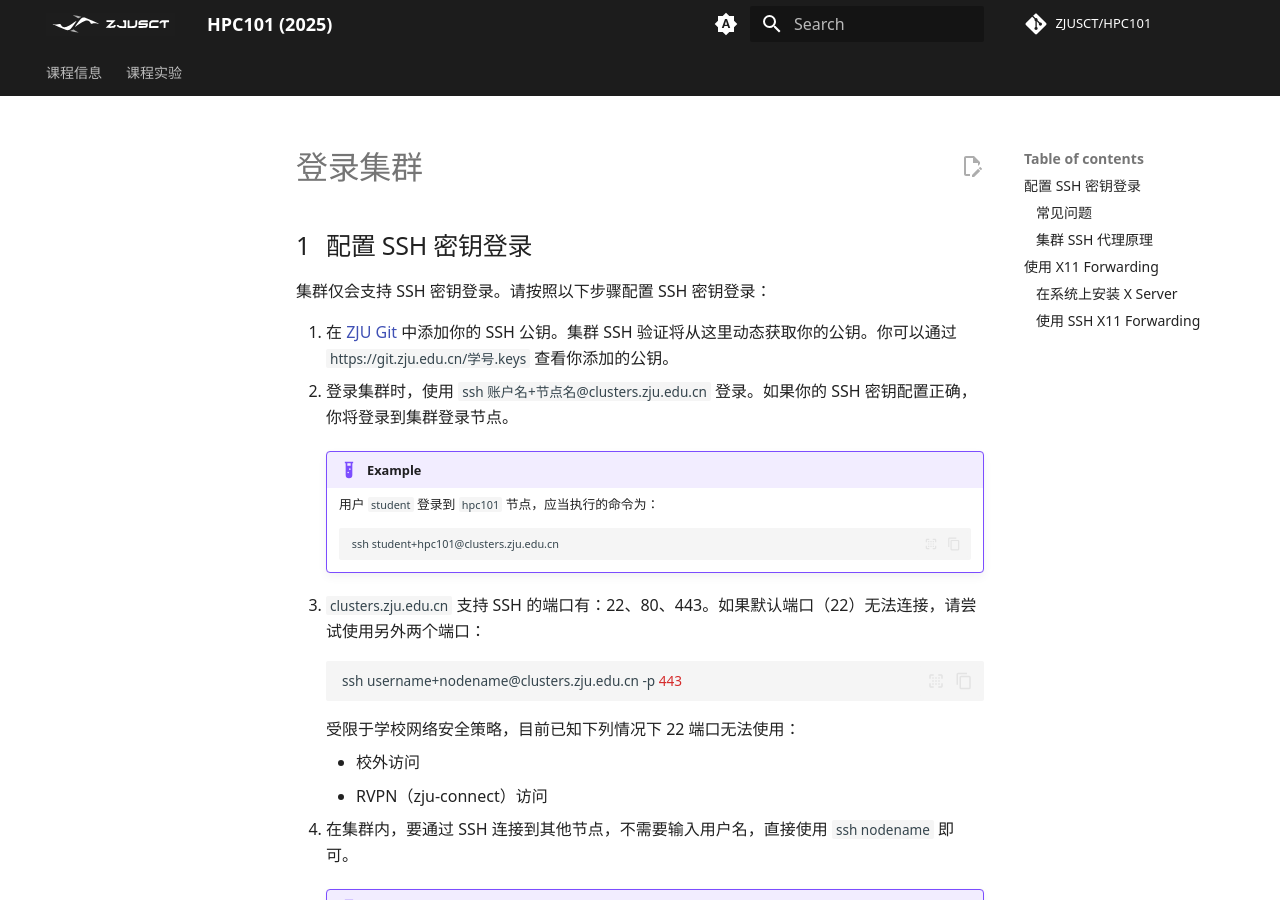
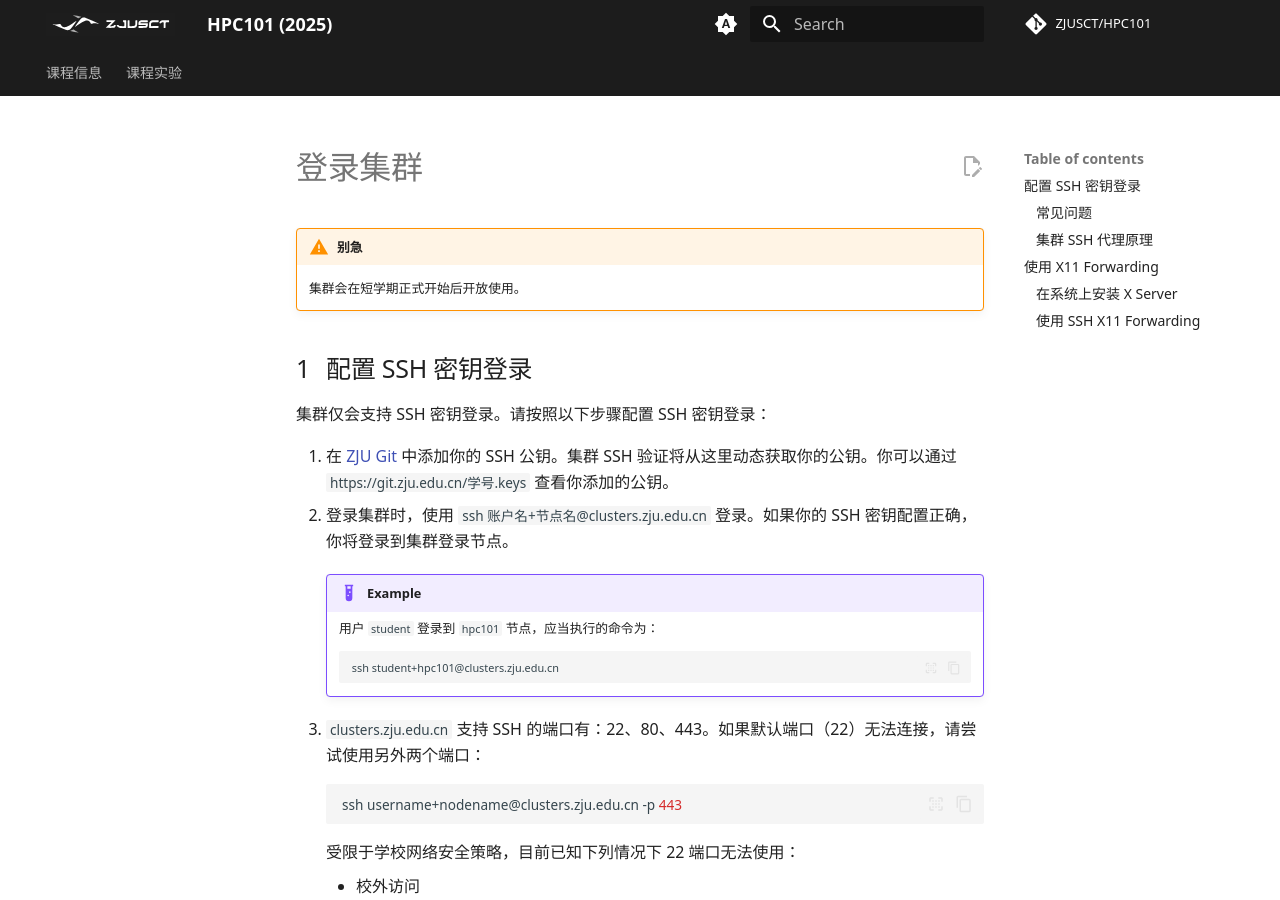
Before and after one commit to wys917/HPC101, an MkDocs documentation site: the page built from docs/guide/index.md, in a window 1280 px wide and 900 px high. Built offline with MkDocs 1.6.1 and Material for MkDocs 9.7.7, drawn with Linux system fonts in a browser that asks for light colours; some web fonts are replaced; comment, search, counter and statistics services are not loaded.

Commit message:
feat: add a notice for cluster usage

```diff
--- a/docs/guide/index.md
+++ b/docs/guide/index.md
@@ -1,4 +1,7 @@
 # 登录集群
+
+!!! warning "别急"
+    集群会在短学期正式开始后开放使用。
 
 ## 配置 SSH 密钥登录
 
```
